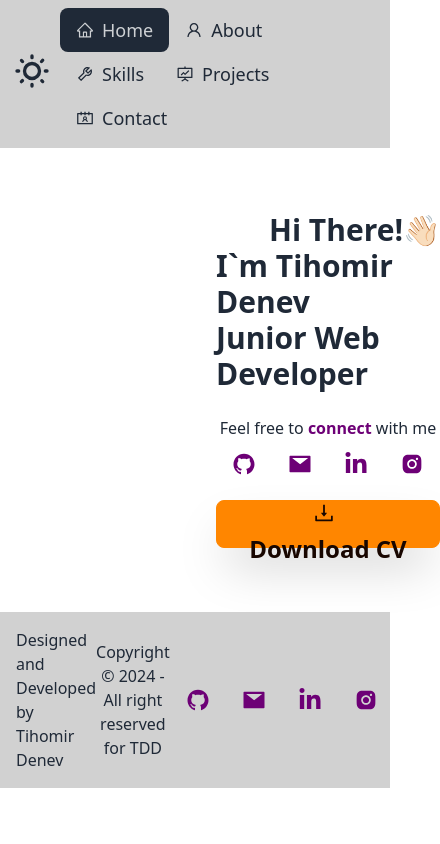
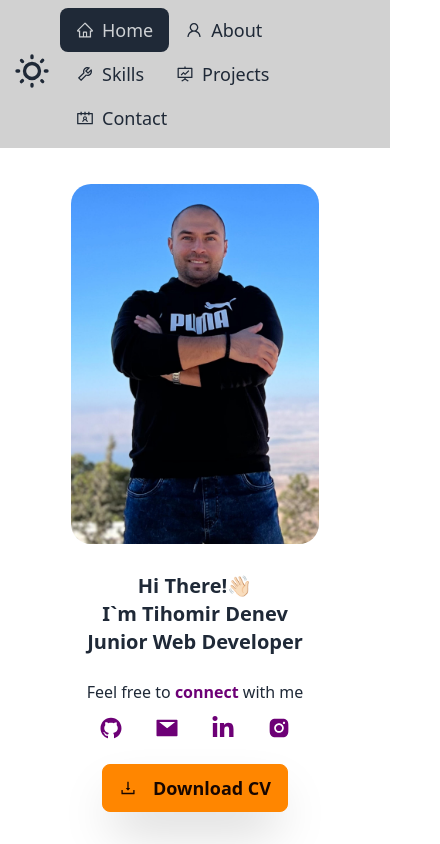
Before and after one commit to TihomirDenev/My-PortFolio, a React (Vite) app: page / in a window 390 px wide. Shown: the top 844 px of the page, 440 px wide, since content can reach past the window. Built offline with nearby package versions, Linux system fonts and the light colour scheme.

Commit message:
Improve responsive design for Home component

```diff
--- a/src/views/Home/Home.jsx
+++ b/src/views/Home/Home.jsx
@@ -5,13 +5,13 @@ import { AiOutlineDownload } from 'react-icons/ai';
 
 export default function Home() {
   return (
-    <div className='flex flex-row items-center justify-between mx-52 my-16'>
+    <div className='flex flex-col md:flex-row items-center justify-between md:mx-52 mx-4 my-8'>
       <img
-        className='w-96 rounded-3xl border-4 border-white duration-300 hover:-translate-y-2 hover:shadow-2xl'
+        className='w-64 md:w-96 rounded-3xl border-4 border-white duration-300 hover:-translate-y-2 hover:shadow-2xl'
         src={myPhoto}
         alt='avatar'
       />
-      <div className='text-3xl flex flex-col items-end'>
+      <div className='text-xl md:text-3xl flex flex-col items-center md:items-end mt-6 md:mt-0'>
         <div className='flex'>
           <p className='font-bold duration-300 hover:text-info'>Hi There! </p>
           <span
@@ -42,7 +42,7 @@ export default function Home() {
           target='_blank'
           rel='noopener noreferrer'
           download='Tihomir_Denev_CV.pdf'
-          className='btn btn-accent shadow-2xl text-2xl flex items-center'
+          className='btn btn-accent shadow-2xl text-lg md:text-2xl flex items-center'
         >
           <AiOutlineDownload className='mr-2' />
           Download CV
--- a/src/views/Projects/Projects.jsx
+++ b/src/views/Projects/Projects.jsx
@@ -2,6 +2,7 @@ export default function Projects() {
   return (
     <div className='flex flex-col items-center my-8'>
       <h1 className='text-2xl font-bold underline'>My Recent Projects:</h1>
+      <p>Coming Soon</p>
     </div>
   );
 }
```
